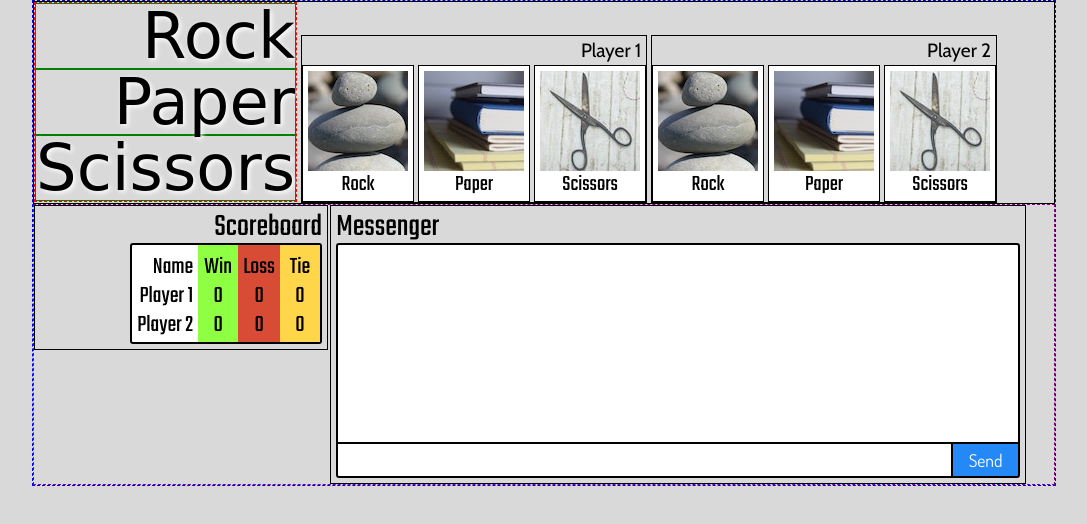
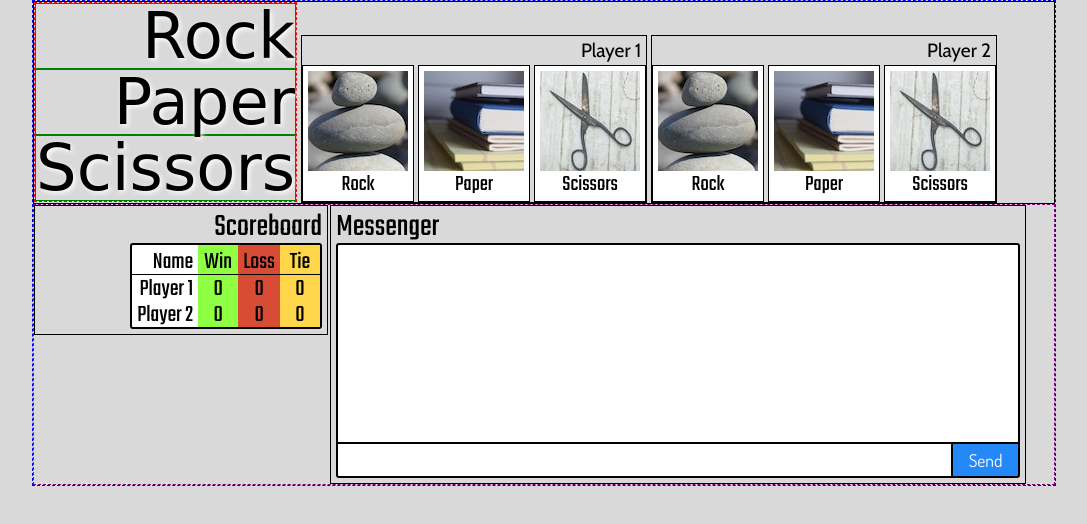
Before and after one commit to hoomanfor/rock-paper-scissors, a plain HTML site: page index.html in a window 1280 px wide. Shown: the whole page, without its empty margins (96-1183 px from the left). Drawn offline with nearby package versions, Linux system fonts and the light colour scheme; no server answers; a web font is replaced by a local one.

Commit message:
touched-up scoreboard styling

```diff
--- a/assets/css/style.css
+++ b/assets/css/style.css
@@ -159,7 +159,6 @@ table {
     background-color: white;
     border-collapse: separate;
     border: 2px solid black;
-    vertical-align: bottom;
     border-radius: 3px;
     font-size: 1.5rem;
     float: right;
@@ -167,31 +166,29 @@ table {
 }
 
 th {
-    padding: 10px 5px 5px 5px;
-
+    padding: 5px 5px 0 5px;
+    border-bottom: 1px solid black;
 }
 
 td {
-    vertical-align: bottom;
-    padding: 0 5px 5px 5px;
-}
-
-.numbers {
-    text-align: center;
+    padding: 2px 5px 0px 5px;
 }
 
 .win {
     background-color: #8EFF42;
+    text-align: center;
     width: 40px;
 }
 
 .loss {
     background-color: #D84C36;
+    text-align: center;
     width: 40px;
 }
 
 .tie {
     background-color: #FFD54A;
+    text-align: center;
     width: 40px;
 }
 
--- a/index.html
+++ b/index.html
@@ -85,21 +85,21 @@
           <table>
             <tr>
               <th class="name">Name</th>
-              <th class="numbers win">Win</th>
-              <th class="numbers loss">Loss</th>
-              <th class="numbers tie">Tie</th>
+              <th class="win">Win</th>
+              <th class="loss">Loss</th>
+              <th class="tie">Tie</th>
             </tr>
             <tr>
-              <td id="sb-p1-name">Player 1</td>
-              <td class="numbers win" id="p1-win">0</td>
-              <td class="numbers loss" id="p1-loss">0</td>
-              <td class="numbers tie" id="p1-tie">0</td>
+              <td class="name" id="sb-p1-name">Player 1</td>
+              <td class="win" id="p1-win">0</td>
+              <td class="loss" id="p1-loss">0</td>
+              <td class="tie" id="p1-tie">0</td>
             </tr>
             <tr>
-              <td id="sb-p2-name">Player 2</td>
-              <td class="numbers win" id="p2-win">0</td>
-              <td class="numbers loss" id="p2-loss">0</td>
-              <td class="numbers tie" id="p2-tie">0</td>
+              <td class="name" id="sb-p2-name">Player 2</td>
+              <td class="win" id="p2-win">0</td>
+              <td class="loss" id="p2-loss">0</td>
+              <td class="tie" id="p2-tie">0</td>
             </tr>
           </table>
         </div>
```
